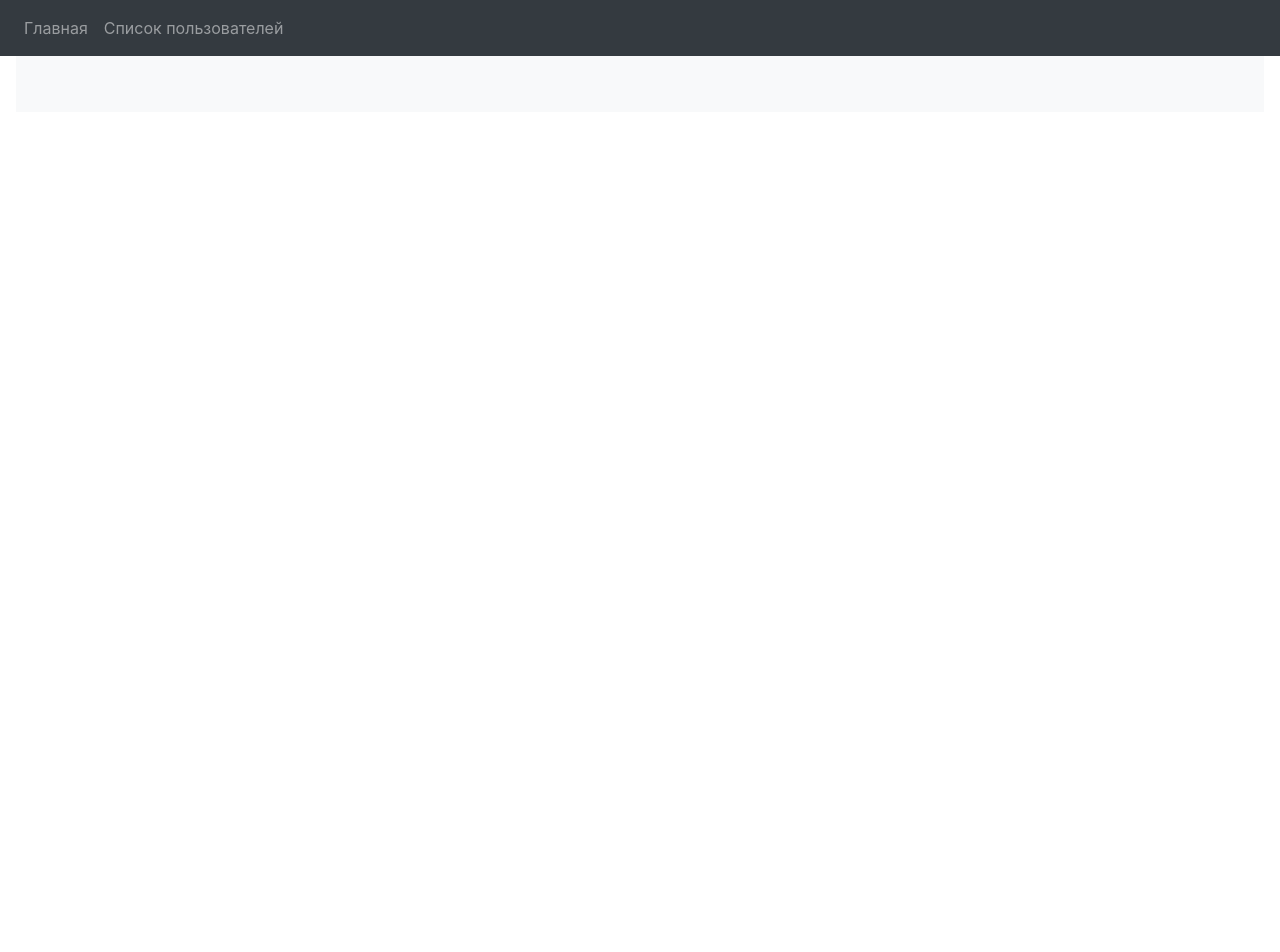
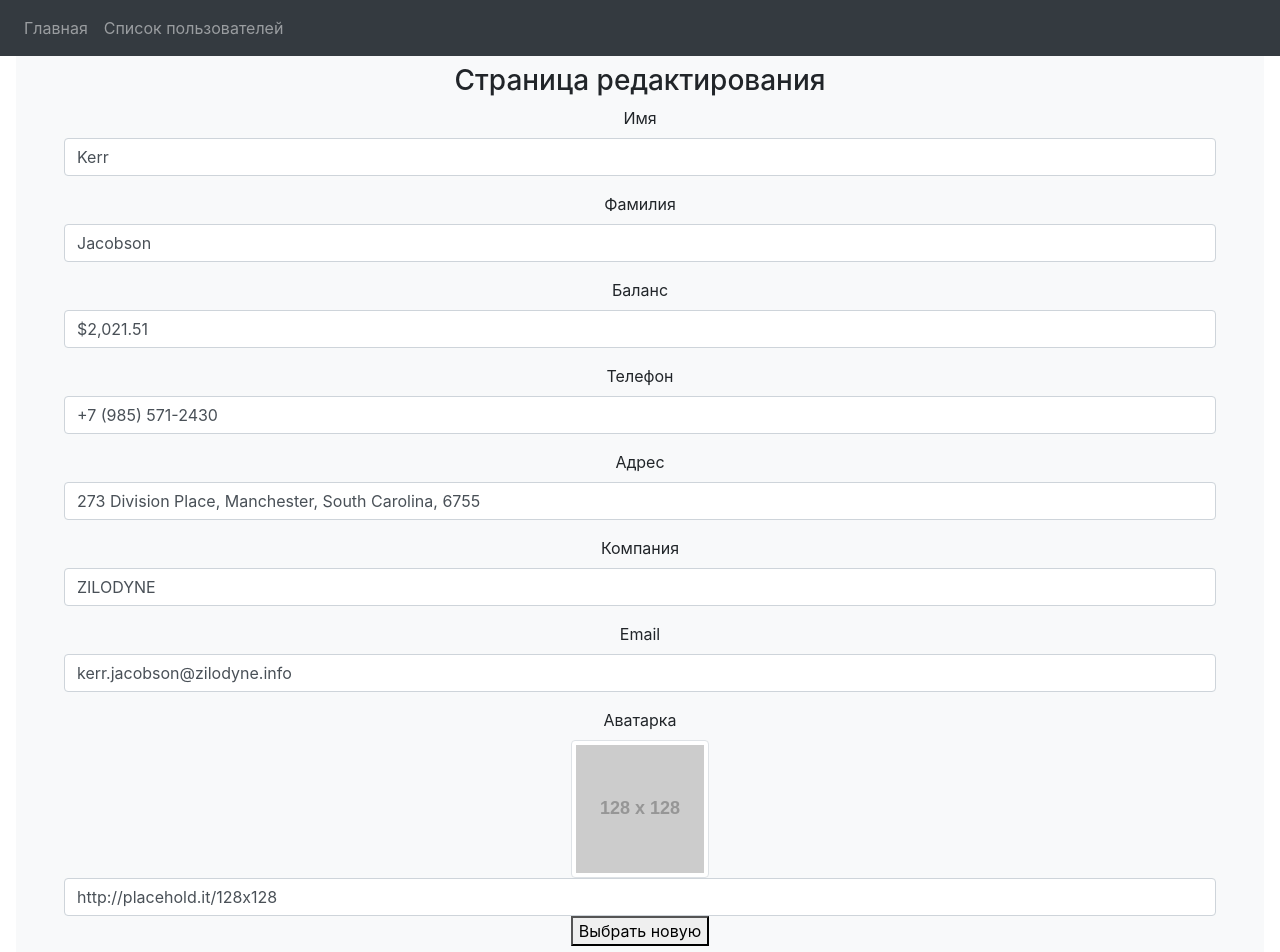
Before and after one commit to Atis177/vue-project, a Vue app: page /user/edit/0 in a window 1280 px wide. Shown: the top 952 px of the page. Before the commit the page ends 800 px from the top, so only its background shows below. Built offline with nearby package versions, Linux system fonts and the light colour scheme; data requests are answered from the project's data file.

Commit message:
add user editing

```diff
--- a/db.json
+++ b/db.json
@@ -23,9 +23,9 @@
       "picture": "http://placehold.it/128x128",
       "age": 20,
       "accessLevel": "user",
-      "firstName": "Susana",
+      "firstName": "Susan",
       "lastName": "Livingston",
-      "company": "KOG",
+      "company": "KOGwerwerwer",
       "email": "susana.livingston@kog.me",
       "phone": "+7 (860) 502-3012",
       "address": "384 Veranda Place, Convent, Nebraska, 9588",
@@ -47,22 +47,6 @@
       "address": "817 Kingsland Avenue, Falmouth, Wyoming, 8169",
       "about": "Lorem anim anim occaecat Lorem aliquip ipsum laboris ad non occaecat consequat voluptate dolore. Ad deserunt ipsum ad occaecat commodo non est. Est esse mollit esse velit officia laboris qui deserunt non ipsum. Velit ut voluptate consectetur dolore reprehenderit labore proident tempor eu.",
       "registered": "22.06.2014"
-    },
-    {
-      "id": 3,
-      "isActive": true,
-      "balance": "$3,274.69",
-      "picture": "http://placehold.it/128x128",
-      "age": 25,
-      "accessLevel": "admin",
-      "firstName": "Pam",
-      "lastName": "Cox",
-      "company": "KNEEDLES",
-      "email": "pam.cox@kneedles.tv",
-      "phone": "+7 (898) 476-3564",
-      "address": "136 Hoyts Lane, Hoehne, South Dakota, 7764",
-      "about": "Eu aute irure sint laboris et occaecat proident sunt. Ipsum do id culpa est commodo aliqua in voluptate esse. Nulla officia aute pariatur incididunt nisi pariatur.",
-      "registered": "19.06.2016"
     },
     {
       "id": 4,
@@ -148,7 +132,7 @@
       "id": 9,
       "isActive": false,
       "balance": "$3,838.01",
-      "picture": "http://placehold.it/128x128",
+      "picture": "https://i.imgur.com/mTw8XW5.jpg",
       "age": 26,
       "accessLevel": "admin",
       "firstName": "Juanita",
--- a/package.json
+++ b/package.json
@@ -33,7 +33,10 @@
     "extends": [
       "plugin:vue/essential",
       "eslint:recommended"
-    ]
+    ],
+    "env": {
+      "node": true
+    }
   },
   "postcss": {
     "plugins": {
--- /dev/null
+++ b/src/axios.js
@@ -0,0 +1,15 @@
+import axios from 'axios'
+
+const axiosInstance = axios.create({
+    baseURL: 'http://localhost:3004'
+});
+
+axiosInstance.interceptors.request.use(function(config) {
+    config.headers = {
+        'Authorization': 'Bearer ' + 'test'
+    }
+
+    return config;
+})
+
+export default axiosInstance;
--- /dev/null
+++ b/src/components/userForm.vue
@@ -0,0 +1,103 @@
+<template>
+  <div>
+
+    <div class="form-group">
+      <label>Имя</label>
+      <input type="text" class="form-control" v-model="user.firstName" />
+    </div>
+
+    <div class="form-group">
+      <label>Фамилия</label>
+      <input type="text" class="form-control" v-model="user.lastName" />
+    </div>
+
+    <div class="form-group">
+      <label>Баланс</label>
+      <input type="text" class="form-control" v-model="user.balance" />
+    </div>
+
+    <div class="form-group">
+      <label>Телефон</label>
+      <input type="text" class="form-control" v-model="user.phone" />
+    </div>
+
+    <div class="form-group">
+      <label>Адрес</label>
+      <input type="text" class="form-control" v-model="user.address" />
+    </div>
+
+    <div class="form-group">
+      <label>Компания</label>
+      <input type="text" class="form-control" v-model="user.company" />
+    </div>
+
+    <div class="form-group">
+      <label>Email</label>
+      <input type="email" class="form-control" v-model="user.email" />
+    </div>
+
+    <div class="form-group">
+      <label>Аватарка</label>
+      <div><img class="img-thumbnail" :src="user.picture"></div>
+      <input type="email" class="form-control" v-model="user.picture" />
+      <input type="file" class="hidden" ref="imageUpload" @change="upload">
+      <button type="button" @click="selectNewImage">Выбрать новую</button>
+    </div>
+
+  </div>
+</template>
+
+<script>
+import axios from 'axios';
+
+export default {
+    name: 'UserForm',
+
+    model: {
+        prop: 'user'
+    },
+
+    props: {
+        user: {
+            type: Object,
+            required: true
+        }
+    },
+
+    methods: {
+        selectNewImage() {
+            this.$refs.imageUpload.click();
+        },
+
+        upload() {
+            const url = 'https://api.imgur.com/3/image';
+            const data = new FormData();
+
+            data.append('image', this.$refs.imageUpload.files[0]);
+
+            const config = {
+                headers: {
+                    'Authorization': 'Client-ID 3bef0b8892d4b04'
+                }
+            };
+
+            axios.post(url, data, config)
+                .then(response => response.data)
+                .then(response => {
+                    this.user.picture = response.data.link;
+                    this.$refs.imageUpload.value = '';
+                })
+        }
+    },
+}
+</script>
+
+<style>
+    .hidden {
+        display: none;
+    }
+
+    .img-thumbnail {
+        max-width: 300px;
+    }
+</style>
--- a/src/components/userTable.vue
+++ b/src/components/userTable.vue
@@ -4,22 +4,26 @@
       <tr>
         <th>#</th>
         <th>Имя</th>
-        <th>Имя пользователя</th>
-        <th>Адрес</th>
+        <th>Фамилия</th>
+        <th>Активен</th>
+        <th>Баланс</th>
         <th>Email</th>
         <th>Телефон</th>
-        <th>Сайт</th>
+        <th>Зарегистрирован</th>
       </tr>
     </thead>
     <tbody>
       <tr v-for="item in users" v-bind:key="item.id">
-        <td># {{ item.id }}</td>
-        <td>{{ item.name }}</td>
-        <td>{{ item.username }}</td>
-        <td>{{ item.address.street }}</td>
+        <td>
+         <router-link :to="'/user/edit/' + item.id">#{{ item.id }}</router-link>
+        </td>
+        <td>{{ item.firstName }}</td>
+        <td>{{ item.lastName }}</td>
+        <td>{{ item.isActive }}</td>
+        <td>{{ item.balance }}</td>
         <td>{{ item.email }}</td>
         <td>{{ item.phone }}</td>
-        <td>{{ item.website }}</td>
+        <td>{{ item.registered }}</td>
       </tr>
     </tbody>
     <tfoot>
--- a/src/pages/userEdit.vue
+++ b/src/pages/userEdit.vue
@@ -1,11 +1,72 @@
 <template>
-    <div>
-        Страница пользователей
-    </div>
+     <div>
+        <h3>Страница редактирования</h3>
+
+         <div v-if="loading" class="alert alert-warning">
+             Загрузка...
+         </div>
+
+         <template v-else>
+             <user-form v-model="user"></user-form>
+             <button type="button" @click="save">Сохранить</button>
+             <button type="button" @click="remove">Удалить</button>
+         </template>
+     </div>
 </template>
 
 <script>
+    import axios from '@/axios.js';
+
     export default {
-        name: 'UserEditPage'
+        name: 'EditUserPage',
+
+        components: {
+            UserForm: () => import('@/components/userForm.vue')
+        },
+
+        data: () => ({
+            user: null,
+            restUrl: '/users',
+            loading: true
+        }),
+
+        computed: {
+            id() {
+                return this.$route.params.id
+            },
+
+            url() {
+                return `${this.restUrl}/${this.id}`
+            }
+        },
+
+        methods: {
+            loadData() {
+                this.loading = true;
+
+                axios.get(this.url)
+                    .then(responce => responce.data)
+                    .then(responce => (this.user = responce))
+                    .then(() => (this.loading = false))
+            },
+
+            redirectToList() {
+                this.$router.push('/users')
+            },
+
+            save() {
+                axios.patch(this.url, this.user)
+                    .then(() => this.redirectToList())
+            },
+
+            remove(){
+                axios.delete(this.url)
+                    .then(() => this.redirectToList())
+            }
+        },
+
+        mounted() {
+            this.loadData();
+        }
     }
 </script>
--- a/src/pages/userList.vue
+++ b/src/pages/userList.vue
@@ -11,22 +11,22 @@
 </template>
 
 <script>
-    import axios from 'axios'
-    import userTable from '@/components/userTable.vue'
+    import axios from '@/axios.js'
 
     export default {
         name: 'UsersListPage',
         components: {
-            userTable
+            userTable : () => import('@/components/userTable.vue')
         },
         data: function() {
             return {
-                users: []
+                users: [],
+                restUrl: '/users'
             }
         },
         methods: {
             loadData: function() {
-                axios.get('https://jsonplaceholder.typicode.com/users').then(({data}) => {
+                axios.get(this.restUrl).then(({data}) => {
                     this.users = data
                 })
             }
```
Also changed, not shown: server.js (+11 -0 lines), src/router/index.js (+6 -4 lines), 23 other files (tests, documents, lock files or other folders).
